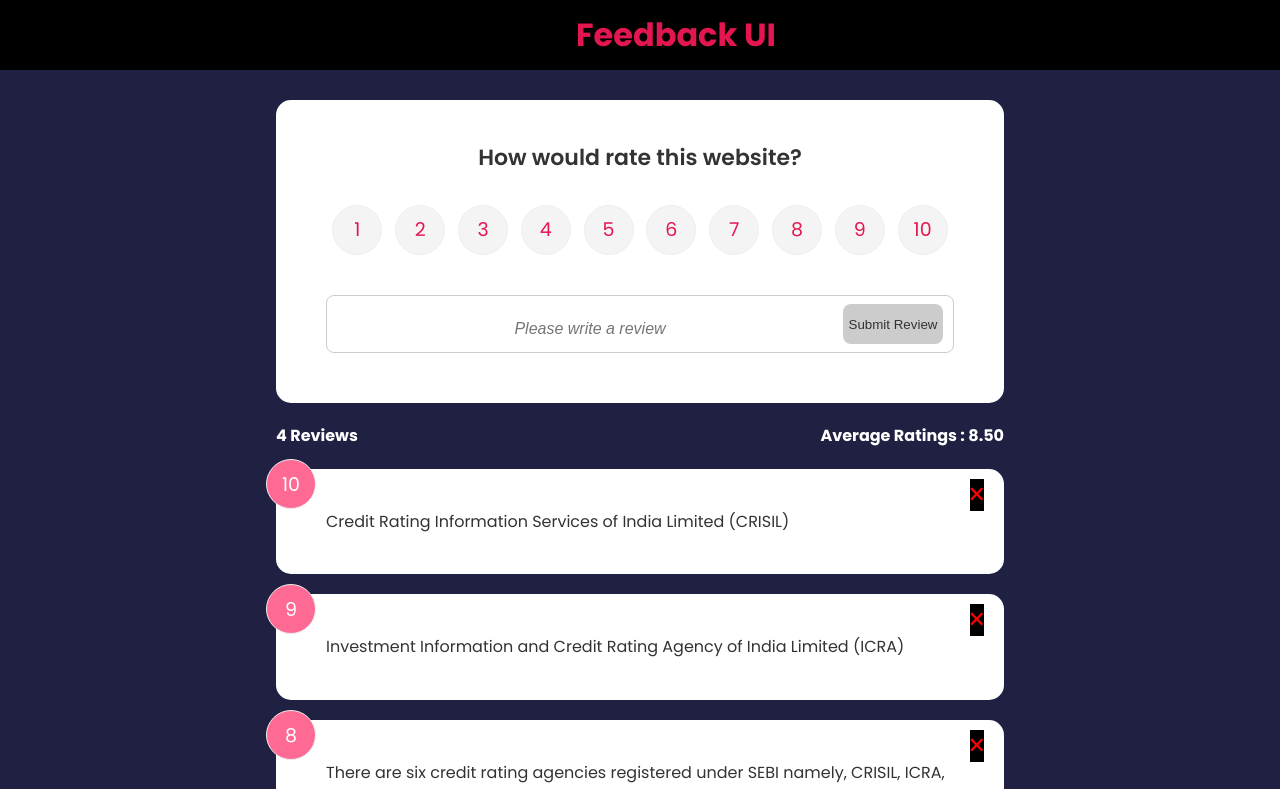
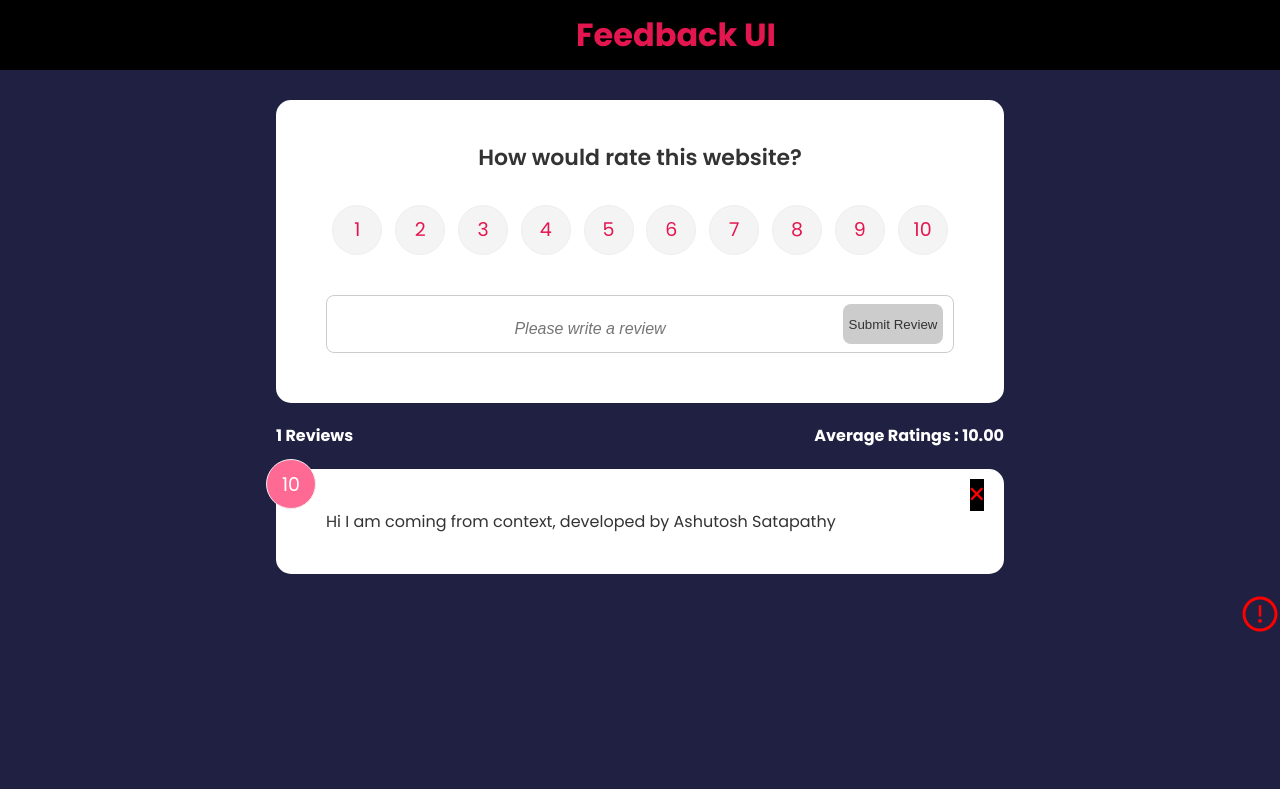
Before and after one commit to Ashutoshrx/FeedBack-App, a React (Create React App) app: page / in a window 1280 px wide. Shown: the top 789 px of the page. Built offline with nearby package versions, Linux system fonts and the light colour scheme.

Commit message:
usage of Context instead of props

```diff
--- a/src/App.js
+++ b/src/App.js
@@ -1,45 +1,16 @@
 import Header from './components/Header';
-import FeedbackData from './data/FeedbackData';
-import { useState } from 'react';
 import FeedbackList from './components/FeedbackList';
 import FeedbackStats from './components/FeedbackStats';
 import FeedbackForm from './components/FeedbackForm';
 import { Routes, Route } from 'react-router-dom';
 import AboutPage from './pages/AboutPage';
 import AboutPageLink from './components/AboutPageLink';
+import { FeedbackProvider } from './context/FeedbackContext';
 
 function App() {
-  //Use of UseState which is a react hook
-  const [feedBackData, setFeedBackData] = useState(FeedbackData);
-  const deleteFeedbackData = (id) => {
-    // console.log(`The feedback data has been deleted with id ${id}`);
-    setFeedBackData(feedBackData.filter((fd) => fd.id !== id));
-  };
-
-  const appendFeedbackData = (newFeedbackData) => {
-    let fbData = [newFeedbackData, ...feedBackData];
-    setFeedBackData(fbData);
-  };
-  /*
-Before adding routes
-return (
-    <>
-      <Header />
-      <div className="container">
-        <FeedbackForm
-          feedback={feedBackData}
-          handleAppend={appendFeedbackData}
-        />
-        <FeedbackStats feedback={feedBackData} />
-        <FeedbackList
-          feedback={feedBackData}
-          handleDelete={deleteFeedbackData}
-        />
-      </div>
-    </>
-  );*/
   // After adding routes
   return (
+    <FeedbackProvider>
       <Routes>
         <Route
           path="/about"
@@ -55,21 +26,16 @@
             <>
               <Header />
               <div className="container">
-              <FeedbackForm
-                feedback={feedBackData}
-                handleAppend={appendFeedbackData}
-              />
-              <FeedbackStats feedback={feedBackData} />
-              <FeedbackList
-                feedback={feedBackData}
-                handleDelete={deleteFeedbackData}
-              />
+                <FeedbackForm />
+                <FeedbackStats />
+                <FeedbackList />
               </div>
               <AboutPageLink />
             </>
           }
         ></Route>
       </Routes>
+    </FeedbackProvider>
   );
 }
 export default App;
--- a/src/components/FeedbackForm.jsx
+++ b/src/components/FeedbackForm.jsx
@@ -1,13 +1,16 @@
 import { v4 as uuid4 } from 'uuid';
-import React from 'react';
+import React, { useContext } from 'react';
 import { useState } from 'react';
 import RatingSelect from './RatingSelect';
 import Button from './shared/Button';
 import Card from './shared/Card';
 import PropTypes from 'prop-types';
+import FeedbackContext from '../context/FeedbackContext';
 
 
-function FeedbackForm({ handleAppend }) {
+function FeedbackForm() {
+
+    const { appendFeedbackData } = useContext(FeedbackContext);
 
     const [rating, setRating] = useState();
     const [textInput, setTextInput] = useState('');
@@ -38,7 +41,7 @@
             'rating': rating,
             'text': textInput
         };
-        handleAppend(newFeedbackData);
+        appendFeedbackData(newFeedbackData);
     };
 
     return (
--- a/src/components/FeedbackItem.jsx
+++ b/src/components/FeedbackItem.jsx
@@ -1,18 +1,20 @@
-import React from 'react';
+import React, { useContext } from 'react';
 import { useState } from 'react';
 import Card from './shared/Card';
 import PropTypes from 'prop-types';
 import FeedbackData from '../data/FeedbackData';
+import FeedbackContext from '../context/FeedbackContext';
 
-function FeedbackItem({ item, handleDelete }) {
+function FeedbackItem({ item }) {
   //Use of UseState which is a react hook
   const [rating, setRating] = useState(item.rating);
   const [text, setText] = useState(item.text);
+  const { deleteFeedbackData } = useContext(FeedbackContext);
 
   return (
     <Card>
       <div className="num-display">{rating}</div>
-      <button onClick={() => handleDelete(item.id)} className="close">&#128473;</button>
+      <button onClick={() => deleteFeedbackData(item.id)} className="close">&#128473;</button>
       <div className="text-display">{text}</div>
     </Card>
   );
--- a/src/components/FeedbackList.jsx
+++ b/src/components/FeedbackList.jsx
@@ -1,9 +1,11 @@
 import React from 'react';
 import FeedbackItem from './FeedbackItem';
-import PropTypes from 'prop-types';
+import { useContext } from 'react';
+import FeedbackContext from '../context/FeedbackContext';
 
 
-function FeedbackList({ feedback, handleDelete }) {
+function FeedbackList() {
+    const { feedback } = useContext(FeedbackContext);
     if (!feedback || feedback.length === 0) {
         return (
             <h1 style={{ color: 'red' }}>NO FEEDBACK YET</h1>
@@ -15,7 +17,7 @@
                 <FeedbackItem
                     key={element.id}
                     item={element}
-                    handleDelete={(id) => handleDelete(id)} />
+                />
             ))
             }
         </div >
@@ -23,16 +25,4 @@
 
 }
 
-FeedbackList.propTypes = {
-    feedback: PropTypes.arrayOf(
-        PropTypes.shape(
-            {
-                // id: PropTypes.number.isRequired,
-                rating: PropTypes.number.isRequired,
-                text: PropTypes.string.isRequired,
-            }
-        )
-    )
-};
-
 export default FeedbackList;
--- a/src/components/FeedbackStats.jsx
+++ b/src/components/FeedbackStats.jsx
@@ -1,8 +1,10 @@
-import React from 'react';
-import PropTypes from 'prop-types';
+import React, { useContext } from 'react';
+import FeedbackContext from '../context/FeedbackContext';
 
 
-function FeedbackStats({ feedback }) {
+function FeedbackStats() {
+    const { feedback } = useContext(FeedbackContext);
+
     let feedbackIds = feedback.map(fb => fb.rating);
     let sumOfIds = feedbackIds.reduce((total, id) =>
         total + id, 0
@@ -20,13 +22,5 @@
     }
 }
 
-FeedbackStats.propTypes = {
-    feedback: PropTypes.arrayOf(
-        PropTypes.shape({
-            // id: PropTypes.number.isRequired,
-            text: PropTypes.string.isRequired,
-            rating: PropTypes.number.isRequired,
-        })
-    )
-};
+
 export default FeedbackStats;
--- /dev/null
+++ b/src/context/FeedbackContext.js
@@ -0,0 +1,33 @@
+import { createContext, useState } from 'react';
+import FeedbackData from '../data/FeedbackData';
+
+const FeedbackContext = createContext();
+
+export const FeedbackProvider = ({ children }) => {
+  const [feedback, setFeedback] = useState([
+    {
+      id: 1,
+      rating: 10,
+      text: 'Hi I am coming from context, developed by Ashutosh Satapathy',
+    },
+  ]);
+
+  const deleteFeedbackData = (id) => {
+    setFeedback(feedback.filter((fd) => fd.id !== id));
+  };
+
+  const appendFeedbackData = (newFeedbackData) => {
+    let fbData = [newFeedbackData, ...feedback];
+    setFeedback(fbData);
+  };
+
+  return (
+    <FeedbackContext.Provider
+      value={{ deleteFeedbackData, appendFeedbackData, feedback }}
+    >
+      {children}
+    </FeedbackContext.Provider>
+  );
+};
+
+export default FeedbackContext;
```
Lines whose indentation alone changed are shown as unchanged.
